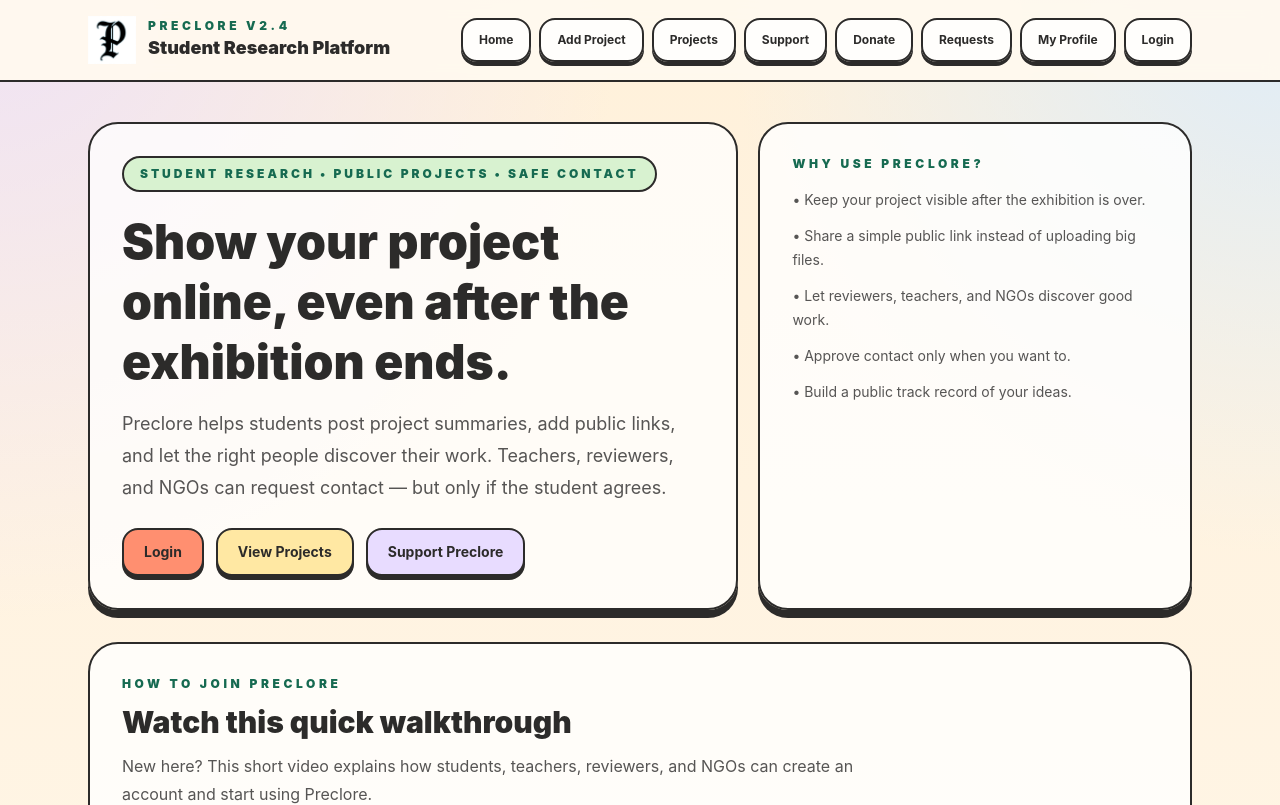
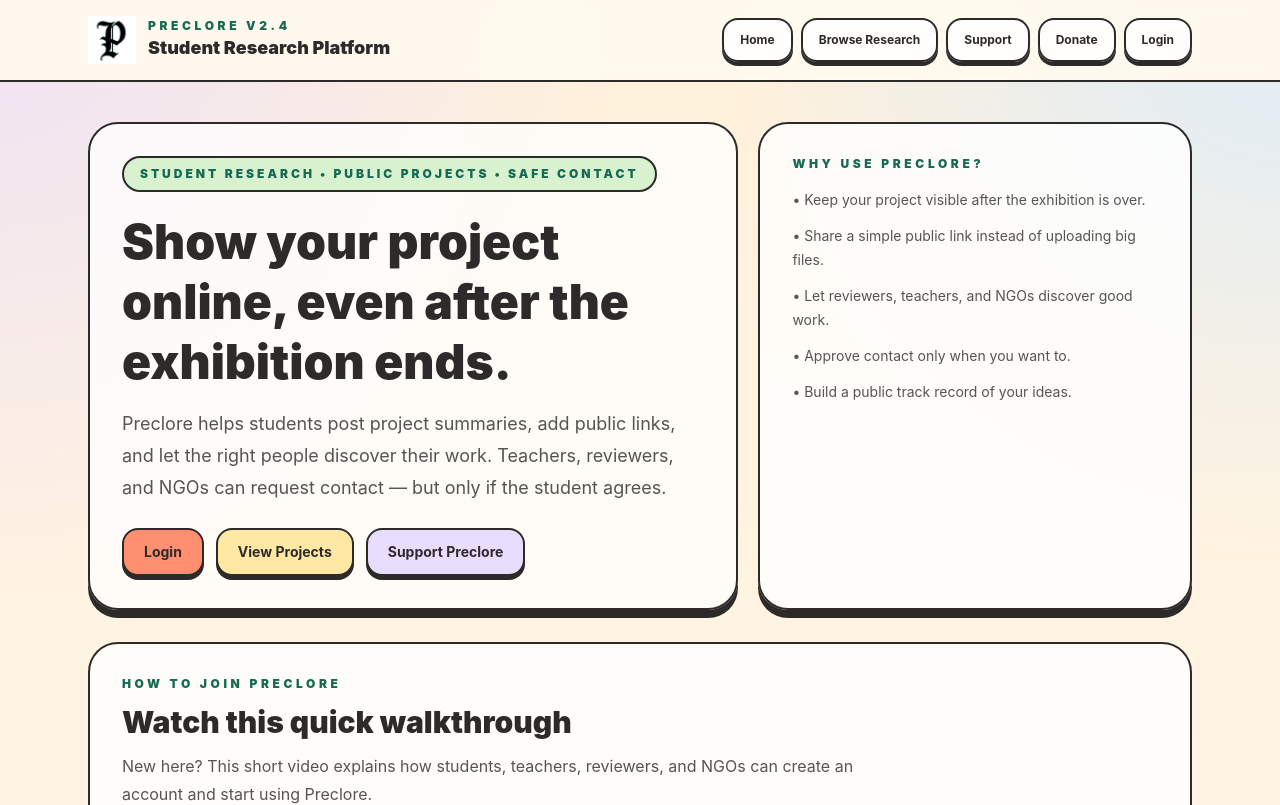
Before and after one commit to sai69692011-wq/Preclore, a Next.js app: page / in a window 1280 px wide. Shown: the top 805 px of the page. Built offline with nearby package versions, Linux system fonts and the light colour scheme; no server answers.

Commit message:
Refactor SiteHeader to include user-based navigation

```diff
--- a/components/chrome/site-header.jsx
+++ b/components/chrome/site-header.jsx
@@ -1,19 +1,45 @@
 import Image from 'next/image';
 import logo from '@/preclore-logo.webp';
 import TactileButton from '@/components/ui/tactile-button';
+import { createClient } from '@/lib/supabase/server';
+import { deriveAccessProfile } from '@/lib/access';
 
-const navItems = [
-  { href: '/', label: 'Home' },
-  { href: '/submit', label: 'Add Project' },
-  { href: '/journal', label: 'Projects' },
-  { href: '/support', label: 'Support' },
-  { href: '/payment', label: 'Donate' },
-  { href: '/connections', label: 'Requests' },
-  { href: '/profile', label: 'My Profile' },
-  { href: '/auth', label: 'Login' }
-];
+export default async function SiteHeader() {
+  const supabase = await createClient();
+  const {
+    data: { user }
+  } = await supabase.auth.getUser();
 
-export default function SiteHeader() {
+  let access = null;
+
+  if (user) {
+    const { data: profile } = await supabase
+      .from('users')
+      .select('role, birth_year')
+      .eq('id', user.id)
+      .maybeSingle();
+
+    access = deriveAccessProfile(profile || {});
+  }
+
+  const navItems = [
+    { href: '/', label: 'Home' },
+    { href: '/journal', label: 'Browse Research' },
+    { href: '/support', label: 'Support' },
+    { href: '/payment', label: 'Donate' }
+  ];
+
+  if (user && access?.canSubmit) {
+    navItems.splice(1, 0, { href: '/submit', label: 'Add Project' });
+  }
+
+  if (user) {
+    navItems.push({ href: '/connections', label: 'Requests' });
+    navItems.push({ href: '/profile', label: 'My Profile' });
+  } else {
+    navItems.push({ href: '/auth', label: 'Login' });
+  }
+
   return (
     <header className="sticky top-0 z-40 border-b-2 border-ink bg-paper/95 backdrop-blur">
       <div className="mx-auto flex max-w-6xl flex-wrap items-center justify-between gap-3 px-4 py-3 lg:px-6 lg:py-4">
```
